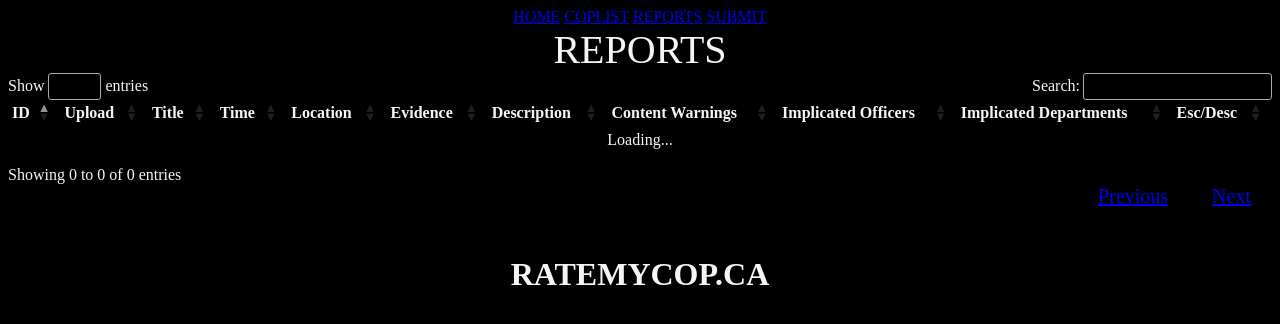
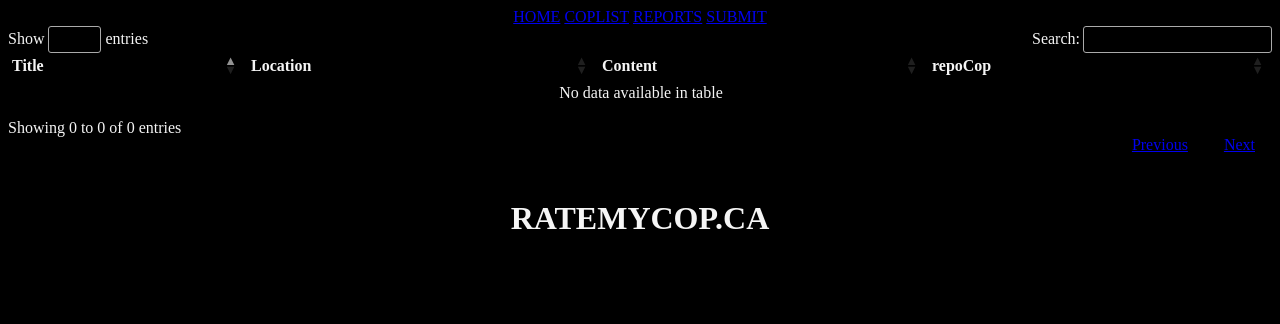
Before and after one commit to reciprorhythm/RATEMYCOP, a Flask app: page /reports in a window 1280 px wide. Shown: the top 324 px of the page. Run offline with Flask 3, Linux system fonts and the light colour scheme; data that the repository does not hold is empty; some libraries are stand-ins or nearby versions.

Commit message:
Update reports.html
the reports page is ugly now because i changed the api route in server.py

```diff
--- a/app/templates/reports.html
+++ b/app/templates/reports.html
@@ -4,73 +4,45 @@
   <script>
     $(document).ready(function () {
       $('#repotable').DataTable({
-        ajax: {
-          url: '/api/repo',
-          dataSrc: 'repo'
-          },
+        ajax: '/api/reporoute',
         columns: [
-            {data: 'postID'},
-            {data: 'postTime'},
-            {data: 'title'},
-            {data: 'datetime'},
-            {data: 'location'},
-            {data: 'eviUp'},
-            {data: 'descrip'},
-            {data: 'cw'},
-            {data: 'copTag'},
-            {data: 'depTag'},
-            {data: 'escDesc'}
-          ]
-        });
+            {data: 'repoTitle'},
+            {data: 'repoLoca'},
+            {data: 'repoCont'},
+            {data: 'repoCop',
+            "render": function ( data, type, row, meta ) {
+              return '<a href="cop/'+data+'">'+data+'</a>';}
+      }]
       });
+    });
   </script>
 {% endblock %}
 
 {% block content %}
 <head>
-    <title>reportlist</title>
+    <title>Reports</title>
     <link rel="stylesheet" type="text/css" href="https://cdn.datatables.net/1.12.1/css/jquery.dataTables.css">
     <style>
       p1 {text-align: center; color: whitesmoke; font-size: 40px; background-color: black;}
-      li {font-size: 20px}
     </style>
 </head>
 
 <body>
   <div>
-    <p1>REPORTS</p1>
+    <p1></p1>
   </div>
 </body>
 
  <table id="repotable" class="display compact" data-page-length="50">
   <thead>
     <tr>
-        <th>ID</th>
-        <th>Upload</th>
         <th>Title</th>
-        <th>Time</th>
         <th>Location</th>
-        <th>Evidence</th>
-        <th>Description</th>
-        <th>Content Warnings</th>
-        <th>Implicated Officers</th>
-        <th>Implicated Departments</th>
-        <th>Esc/Desc</th>
+        <th>Content</th>
+        <th>repoCop</th>
     </tr>
   </thead>
   <tbody>
   </tbody>
  </table>
-
- <h1>
-  {% with messages = get_flashed_messages() %}
-  {% if messages %}
-  <ul>
-      {% for message in messages %}
-      <li>{{ message }}</li>
-      {% endfor %}
-  </ul>
-  {% endif %}
-  {% endwith %}
-</h1>
 {% endblock %}
```
